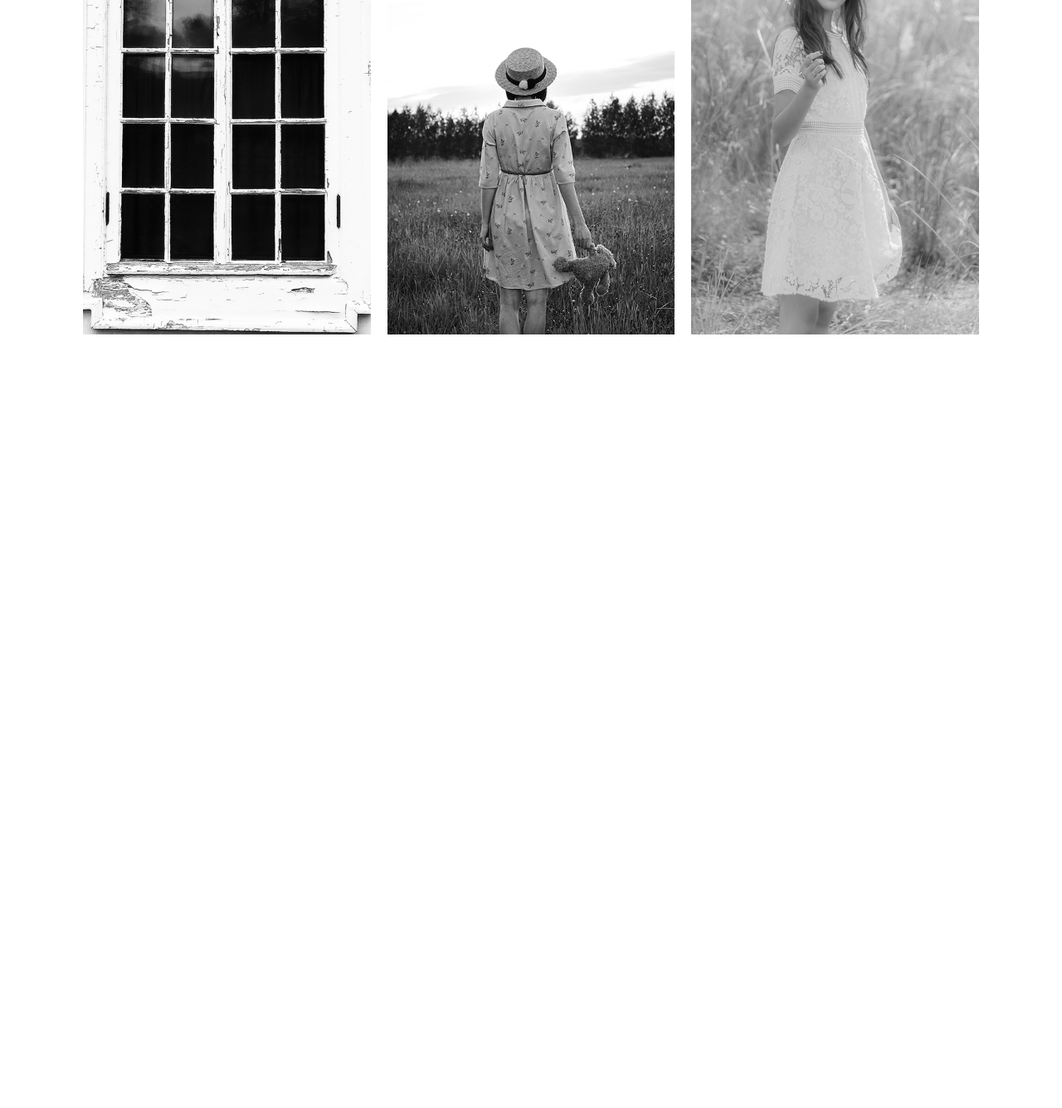
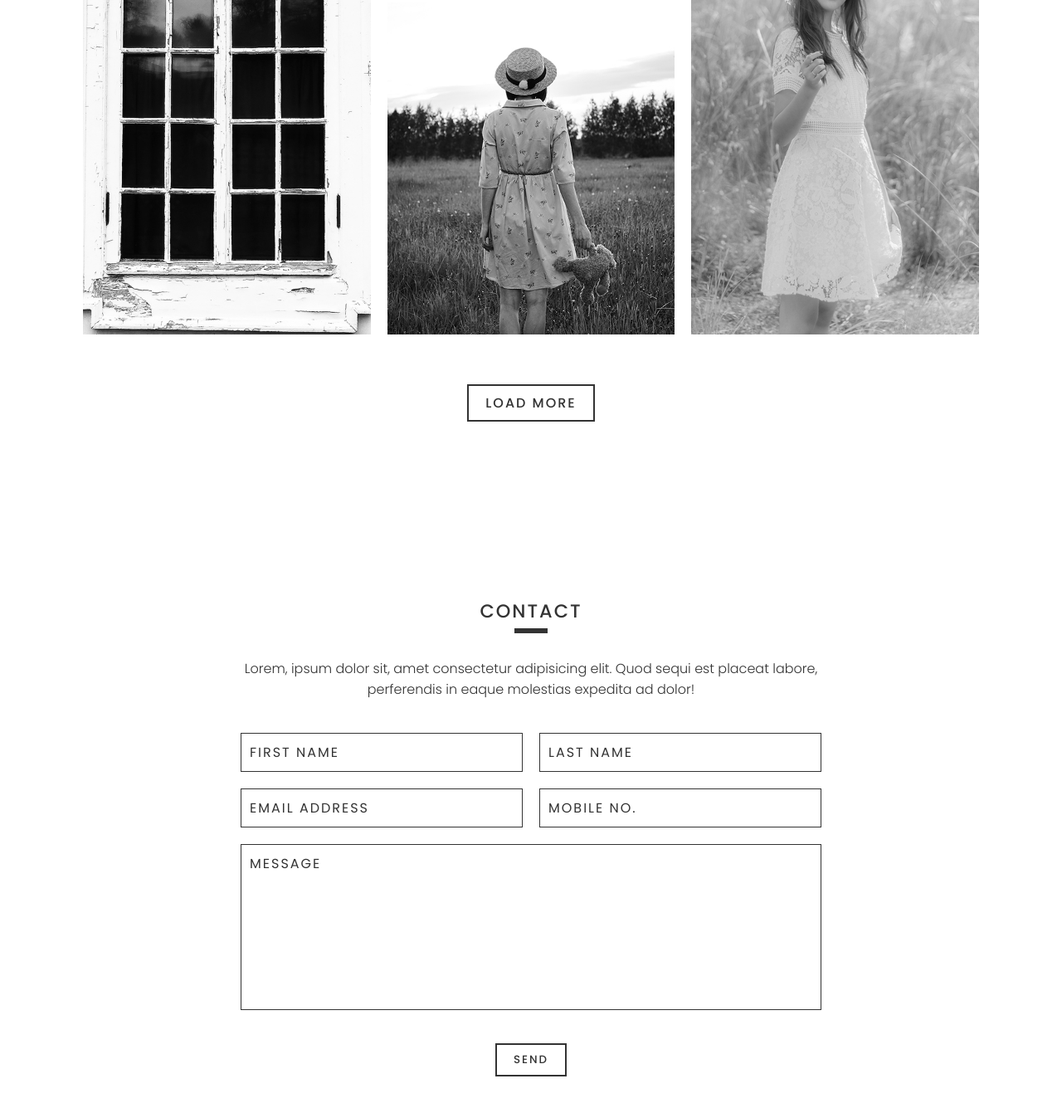
Before and after one commit to rvnd96/Blog, a plain HTML site: page index.html in a window 1280 px wide. Shown: the part 3025-4360 px from the top of the page at 83% size. Before the commit the page ends 3528 px from the top, so only its background shows below. Drawn offline with Linux system fonts and the light colour scheme.

Commit message:
contact section created

```diff
--- a/index.html
+++ b/index.html
@@ -15,7 +15,7 @@
 		<li><a href="#home">Home</a></li>
 		<li><a href="#about">About</a></li>
 		<li><a href="#post">Post</a></li>
-		<li><a href="#">Contact</a></li>
+		<li><a href="#contact">Contact</a></li>
 	</ul>
 
 	<!-- Banner | START -->
@@ -142,9 +142,36 @@
 				</div>
 			</div>
 		</div>
+		<div class="title">
+			<a href="#" class="btn mgt60">Load More</a>
+		</div>
 	</section>
 	<!-- Latest Blog Post | END -->
 
+	<!-- Contact | START -->
+	<section class="contact" id="contact">
+		<div class="title">
+			<h2>Contact</h2>
+			<p>Lorem, ipsum dolor sit, amet consectetur adipisicing elit. Quod sequi est placeat labore, perferendis in eaque molestias expedita ad dolor!</p>
+		</div>
+		<div class="contactForm">
+			<div class="row">
+				<input type="text" name="" placeholder="First Name">
+				<input type="text" name="" placeholder="Last Name">
+			</div>
+			<div class="row">
+				<input type="email" name="" placeholder="Email Address">
+				<input type="text" name="" placeholder="Mobile No.">
+			</div>
+			<div class="row2">
+				<textarea name="" id="" placeholder="Message"></textarea>
+			</div>
+			<div class="row2">
+				<input type="submit" value="Send" class="btn">
+			</div>
+		</div>
+	</section>
+	<!-- Contact | END -->
 
 
 
--- a/style.css
+++ b/style.css
@@ -297,3 +297,74 @@ p {
 	font-weight: 300;
 	font-size: 1em;
 }
+
+.mgt60 {
+	margin-top: 60px;
+}
+
+.contact {
+	display: flex;
+	justify-content: center;
+	align-items: center;
+	flex-direction:  column;
+}
+
+.contact .contactForm {
+	position: relative;
+	width: 100%;
+	max-width: 700px;
+	margin-top: 20px;
+}
+
+.contact .contactForm  .row {
+	width: 100%;
+	display: grid;
+	grid-template-columns: repeat(2, 1fr);
+	grid-gap: 20px;
+	margin-top: 20px;
+}
+
+.contact .contactForm  .row2 {
+	width: 100%;
+	display: flex;
+	justify-content: center;
+	align-items: center;
+	margin-top: 20px;
+}
+
+.contact .contactForm  .row input,
+.contact .contactForm  .row2 textarea {
+	width: 100%;
+	padding: 10px;
+	border: 1px solid var(--black);
+	background: var(--white);
+	color: var(--black);
+	outline: none;
+	text-transform: uppercase;
+	font-size: 16px;
+	font-weight: 400;
+	letter-spacing: 2px;
+}
+
+.contact .contactForm  .row2 textarea  {
+	resize: none;
+	height: 200px;
+}
+
+::placeholder {
+	color: var(--black);
+}
+
+.contact .contactForm  .row2 input[type="submit"] {
+	background: var(--white);
+	border: 2px solid var(--black);
+	color: var(--black);
+	cursor: pointer;
+}
+
+.contact .contactForm  .row2 input[type="submit"]:hover {
+	background: var(--black);
+	border: 2px solid var(--black);
+	color: var(--white);
+	cursor: pointer;
+}
```
